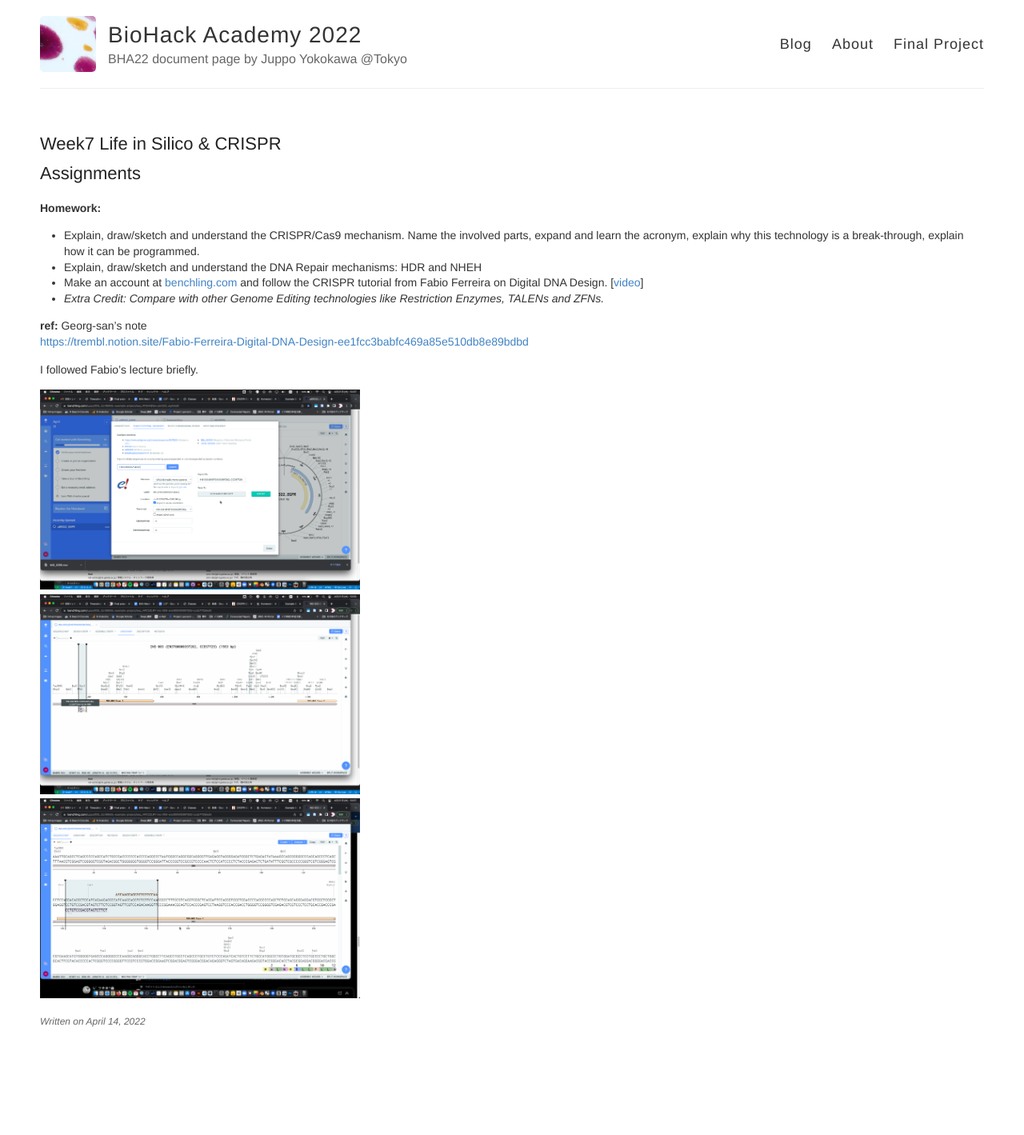
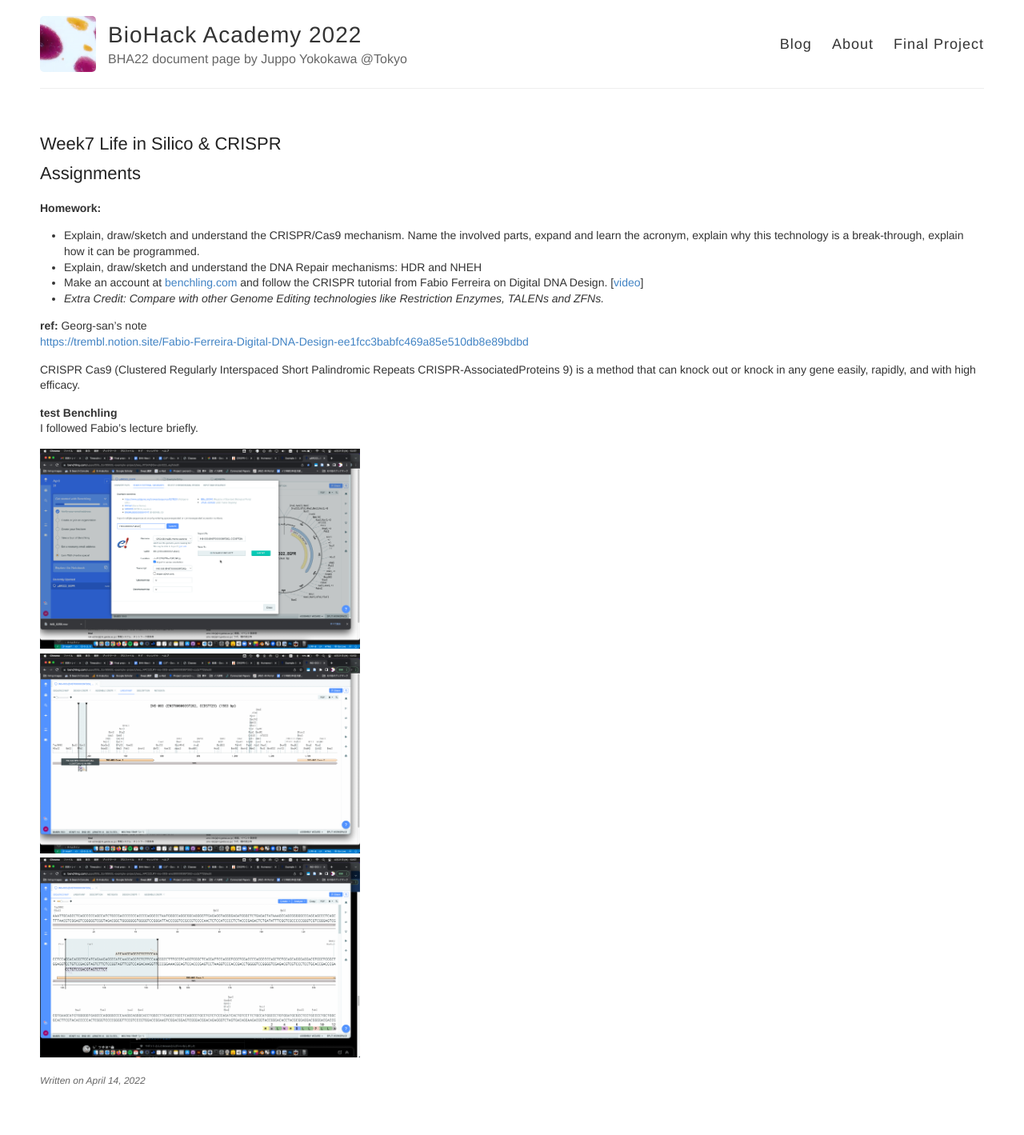
Before and after one commit to juppoyokokawa/bha22, a Jekyll site: the page built from _posts/2022-04-14-week7_01.md, in a window 1280 px wide. Shown: the whole page at 80% size. Built offline with Jekyll 4.4.1, drawn with Linux system fonts in a browser that asks for light colours; before the commit the page ends 1346 px from its top, so only the background shows below that.

Commit message:
Update 2022-04-14-week7_01.md

```diff
--- a/_posts/2022-04-14-week7_01.md
+++ b/_posts/2022-04-14-week7_01.md
@@ -13,6 +13,10 @@
 **ref:** Georg-san's note
 [https://trembl.notion.site/Fabio-Ferreira-Digital-DNA-Design-ee1fcc3babfc469a85e510db8e89bdbd](https://trembl.notion.site/Fabio-Ferreira-Digital-DNA-Design-ee1fcc3babfc469a85e510db8e89bdbd)
 
+
+CRISPR Cas9 (Clustered Regularly Interspaced Short Palindromic Repeats CRISPR-AssociatedProteins 9) is a method that can knock out or knock in any gene easily, rapidly, and with high efficacy.
+
+**test Benchling**
 I followed Fabio's lecture briefly.
 
 <img src="{{ site.baseurl }}/images/week7sum-01.png" alt="" width="400"/>
```
